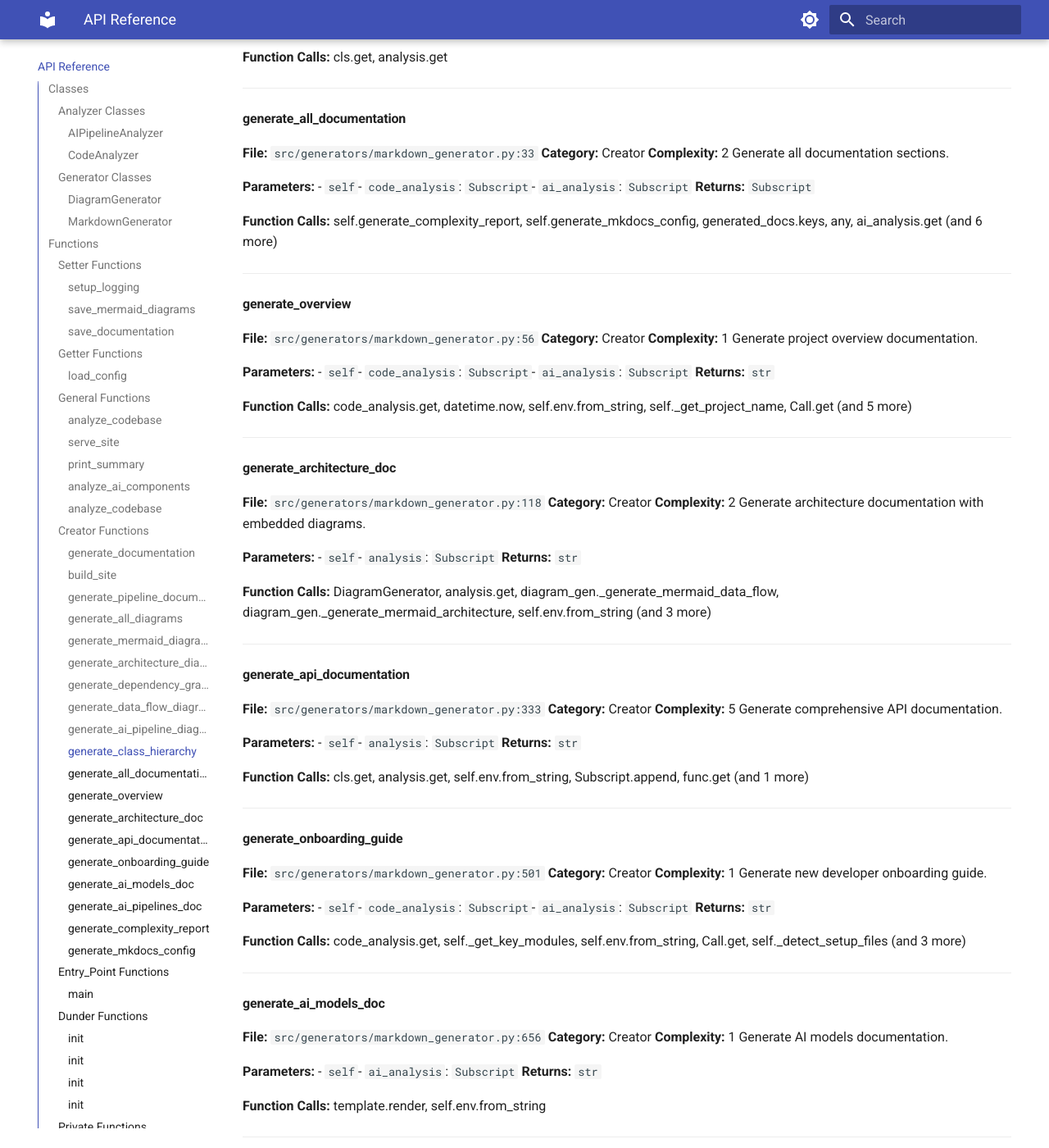
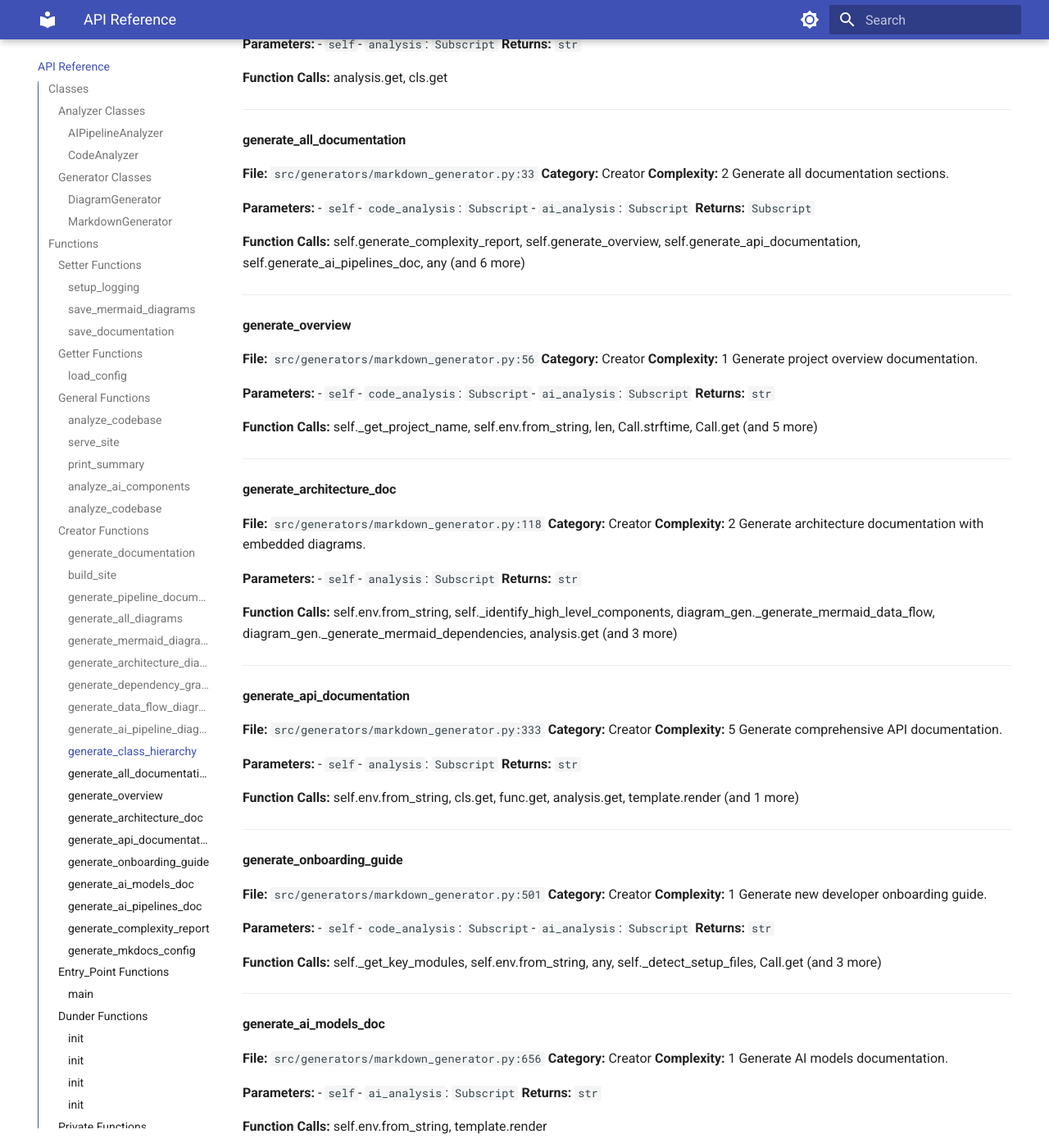
Before and after one commit to manan45/autodoc_generator, an MkDocs documentation site: the page built from docs/api.md, in a window 1280 px wide and 1400 px high, scrolled down 6397 px. Shown: the whole window at 82% size. Built offline with MkDocs 1.6.1 and Material for MkDocs 9.7.7, drawn with Linux system fonts in a browser that asks for light colours; some of the changed text lies outside the part shown.

Commit message:
Enhance documentation generation and GitHub Actions workflow
- Updated mkdocs.yml to include new plugins for improved documentation features.
- Added GitHub Actions workflow for automatic documentation generation on push and PR merge events.
- Improved verification steps for generated documentation and added deployment to GitHub Pages.
- Refined function call documentation in api.md for better clarity.
- Updated architecture and AI pipeline diagrams for accuracy and consistency.

```diff
--- a/docs/api.md
+++ b/docs/api.md
@@ -83,7 +83,7 @@ Set up logging configuration.
 **Returns:** `None`
 
 
-**Function Calls:** logging.basicConfig, getattr, config.get, log_config.get, Call.upper
+**Function Calls:** logging.basicConfig, log_config.get, config.get, getattr, Call.upper
 
 ---
 
@@ -115,7 +115,7 @@ Save all generated documentation to files.
 **Returns:** `None`
 
 
-**Function Calls:** file_path.parent.mkdir, open, docs.items, f.write, print
+**Function Calls:** open, docs.items, print, file_path.parent.mkdir, f.write
 
 ---
 
@@ -151,7 +151,7 @@ Analyze the codebase and return analysis results.
 **Returns:** `tuple`
 
 
-**Function Calls:** ai_analyzer.analyze_ai_components, code_analysis.get, CodeAnalyzer, Call.get, Path (and 5 more)
+**Function Calls:** CodeAnalyzer, len, ai_analyzer.analyze_ai_components, code_analyzer.analyze_codebase, Path (and 5 more)
 
 ---
 
@@ -167,7 +167,7 @@ Serve the documentation site locally.
 **Returns:** `None`
 
 
-**Function Calls:** os.chdir, subprocess.run, print, os.getcwd
+**Function Calls:** subprocess.run, os.getcwd, os.chdir, print
 
 ---
 
@@ -183,7 +183,7 @@ Print analysis summary.
 **Returns:** `None`
 
 
-**Function Calls:** code_analysis.get, set, overview.get, len, ai_analysis.get (and 4 more)
+**Function Calls:** , .join, len, complexity.get, set, summary.get (and 4 more)
 
 ---
 
@@ -199,7 +199,7 @@ Main method to analyze AI/ML components in the repository.
 **Returns:** `Subscript`
 
 
-**Function Calls:** open, set, repo_path.rglob, Subscript.extend, unique_items.append (and 7 more)
+**Function Calls:** self._analyze_file, repo_path.rglob, f.read, Subscript.extend, unique_items.append (and 7 more)
 
 ---
 
@@ -215,7 +215,7 @@ Analyze entire codebase structure and generate insights.
 **Returns:** `Subscript`
 
 
-**Function Calls:** self._analyze_classes, self._analyze_complexity, self._generate_overview, print, self._analyze_architecture (and 6 more)
+**Function Calls:** self._analyze_data_flow, self._generate_overview, self._analyze_modules, self._analyze_classes, self._analyze_dependencies (and 6 more)
 
 ---
 
@@ -233,7 +233,7 @@ Generate documentation from analysis results.
 **Returns:** `None`
 
 
-**Function Calls:** DiagramGenerator, markdown_gen.save_documentation, diagram_gen.save_mermaid_diagrams, config.get, markdown_gen.generate_all_documentation (and 4 more)
+**Function Calls:** diagram_gen.generate_all_diagrams, diagram_gen.save_mermaid_diagrams, config.get, MarkdownGenerator, markdown_gen.save_documentation (and 4 more)
 
 ---
 
@@ -265,7 +265,7 @@ Generate documentation sections for AI pipelines.
 **Returns:** `Subscript`
 
 
-**Function Calls:** analysis_results.get, , .join
+**Function Calls:** , .join, analysis_results.get
 
 ---
 
@@ -281,7 +281,7 @@ Generate all types of diagrams.
 **Returns:** `Subscript`
 
 
-**Function Calls:** self.generate_dependency_graph, self.generate_class_hierarchy, self.generate_mermaid_diagrams, ai_analysis.get, self.generate_ai_pipeline_diagram (and 4 more)
+**Function Calls:** self.generate_mermaid_diagrams, any, self.generate_data_flow_diagram, print, self.generate_ai_pipeline_diagram (and 4 more)
 
 ---
 
@@ -313,7 +313,7 @@ Generate system architecture diagram using diagrams library.
 **Returns:** `str`
 
 
-**Function Calls:** Subscript.lower, str, architecture.get, Cluster, analysis.get (and 10 more)
+**Function Calls:** str, dep.split, self._generate_mermaid_architecture, Flask, dependencies.get (and 10 more)
 
 ---
 
@@ -329,7 +329,7 @@ Generate dependency graph.
 **Returns:** `str`
 
 
-**Function Calls:** dep.replace, analysis.get, Path, Call.replace, dependencies.get (and 1 more)
+**Function Calls:** dependencies.get, Path, analysis.get, Call.replace, dep.replace (and 1 more)
 
 ---
 
@@ -345,7 +345,7 @@ Generate data flow diagram.
 **Returns:** `str`
 
 
-**Function Calls:** analysis.get, range, data_flow.get, len, enumerate
+**Function Calls:** len, data_flow.get, range, analysis.get, enumerate
 
 ---
 
@@ -361,7 +361,7 @@ Generate AI/ML pipeline diagram.
 **Returns:** `str`
 
 
-**Function Calls:** Storage, Cluster, str, data_sources.append, SagemakerModel (and 10 more)
+**Function Calls:** str, SagemakerModel, processors.append, training_components.append, inference_components.append (and 10 more)
 
 ---
 
@@ -377,7 +377,7 @@ Generate class hierarchy diagram.
 **Returns:** `str`
 
 
-**Function Calls:** cls.get, analysis.get
+**Function Calls:** analysis.get, cls.get
 
 ---
 
@@ -393,7 +393,7 @@ Generate all documentation sections.
 **Returns:** `Subscript`
 
 
-**Function Calls:** self.generate_complexity_report, self.generate_mkdocs_config, generated_docs.keys, any, ai_analysis.get (and 6 more)
+**Function Calls:** self.generate_complexity_report, self.generate_overview, self.generate_api_documentation, self.generate_ai_pipelines_doc, any (and 6 more)
 
 ---
 
@@ -409,7 +409,7 @@ Generate project overview documentation.
 **Returns:** `str`
 
 
-**Function Calls:** code_analysis.get, datetime.now, self.env.from_string, self._get_project_name, Call.get (and 5 more)
+**Function Calls:** self._get_project_name, self.env.from_string, len, Call.strftime, Call.get (and 5 more)
 
 ---
 
@@ -425,7 +425,7 @@ Generate architecture documentation with embedded diagrams.
 **Returns:** `str`
 
 
-**Function Calls:** DiagramGenerator, analysis.get, diagram_gen._generate_mermaid_data_flow, diagram_gen._generate_mermaid_architecture, self.env.from_string (and 3 more)
+**Function Calls:** self.env.from_string, self._identify_high_level_components, diagram_gen._generate_mermaid_data_flow, diagram_gen._generate_mermaid_dependencies, analysis.get (and 3 more)
 
 ---
 
@@ -441,7 +441,7 @@ Generate comprehensive API documentation.
 **Returns:** `str`
 
 
-**Function Calls:** cls.get, analysis.get, self.env.from_string, Subscript.append, func.get (and 1 more)
+**Function Calls:** self.env.from_string, cls.get, func.get, analysis.get, template.render (and 1 more)
 
 ---
 
@@ -457,7 +457,7 @@ Generate new developer onboarding guide.
 **Returns:** `str`
 
 
-**Function Calls:** code_analysis.get, self._get_key_modules, self.env.from_string, Call.get, self._detect_setup_files (and 3 more)
+**Function Calls:** self._get_key_modules, self.env.from_string, any, self._detect_setup_files, Call.get (and 3 more)
 
 ---
 
@@ -473,7 +473,7 @@ Generate AI models documentation.
 **Returns:** `str`
 
 
-**Function Calls:** template.render, self.env.from_string
+**Function Calls:** self.env.from_string, template.render
 
 ---
 
@@ -489,7 +489,7 @@ Generate AI pipelines documentation.
 **Returns:** `str`
 
 
-**Function Calls:** template.render, self.env.from_string
+**Function Calls:** self.env.from_string, template.render
 
 ---
 
@@ -505,7 +505,7 @@ Generate code complexity report.
 **Returns:** `str`
 
 
-**Function Calls:** template.render, self.env.from_string, analysis.get
+**Function Calls:** analysis.get, self.env.from_string, template.render
 
 ---
 
@@ -521,7 +521,7 @@ Generate MkDocs configuration.
 **Returns:** `str`
 
 
-**Function Calls:** hasattr, yaml.dump, Subscript.append, self.config.get, mkdocs_config.get (and 1 more)
+**Function Calls:** Subscript.insert, hasattr, self.config.get, yaml.dump, mkdocs_config.get (and 1 more)
 
 ---
 
@@ -537,7 +537,7 @@ Main entry point for the documentation generator.
 
 
 
-**Function Calls:** datetime.now, parser.add_argument, generate_documentation, Call.resolve, Call.strftime (and 13 more)
+**Function Calls:** sys.exit, serve_site, generate_documentation, Call.strftime, load_config (and 13 more)
 
 ---
 
@@ -554,7 +554,7 @@ Main entry point for the documentation generator.
 - `self`- `config`: `Subscript` = `None`
 
 
-**Function Calls:** Call.get, self.config.get, ai_analysis_config.get
+**Function Calls:** self.config.get, Call.get, ai_analysis_config.get
 
 ---
 
@@ -569,7 +569,7 @@ Main entry point for the documentation generator.
 - `self`- `repo_path`: `str`- `config`: `Subscript` = `None`
 
 
-**Function Calls:** analysis_config.get, Path, self.config.get
+**Function Calls:** Path, analysis_config.get, self.config.get
 
 ---
 
@@ -584,7 +584,7 @@ Main entry point for the documentation generator.
 - `self`- `output_dir`: `str` = `docs/diagrams`
 
 
-**Function Calls:** self.output_dir.mkdir, Path
+**Function Calls:** Path, self.output_dir.mkdir
 
 ---
 
@@ -599,7 +599,7 @@ Main entry point for the documentation generator.
 - `self`- `template_dir`: `str`- `output_dir`: `str` = `docs`- `config`: `Subscript` = `None`
 
 
-**Function Calls:** str, self.output_dir.mkdir, FileSystemLoader, Path, Environment
+**Function Calls:** str, FileSystemLoader, Path, Environment, self.output_dir.mkdir
 
 ---
 
@@ -617,7 +617,7 @@ Analyze a single file for AI/ML components.
 **Returns:** `Subscript`
 
 
-**Function Calls:** self._analyze_class, class_analysis.items, str, file_analysis.items, file_path.relative_to (and 10 more)
+**Function Calls:** str, file_path.relative_to, self._extract_imports, self._analyze_class, Subscript.extend (and 10 more)
 
 ---
 
@@ -633,7 +633,7 @@ Analyze a class for ML patterns.
 **Returns:** `Subscript`
 
 
-**Function Calls:** methods.append, self._get_node_name, Subscript.append, isinstance, class_name.lower (and 2 more)
+**Function Calls:** ast.get_docstring, class_name.lower, any, methods.append, self._get_node_name (and 2 more)
 
 ---
 
@@ -649,7 +649,7 @@ Analyze a function for ML patterns.
 **Returns:** `Subscript`
 
 
-**Function Calls:** ast.get_source_segment, func_name.lower, hasattr, Subscript.append, any (and 2 more)
+**Function Calls:** func_name.lower, hasattr, ast.get_source_segment, ast.get_docstring, any (and 2 more)
 
 ---
 
@@ -665,7 +665,7 @@ Analyze file-level patterns.
 **Returns:** `Subscript`
 
 
-**Function Calls:** any, content.lower, Subscript.append
+**Function Calls:** content.lower, Subscript.append, any
 
 ---
 
@@ -697,7 +697,7 @@ Get string representation of AST node.
 **Returns:** `str`
 
 
-**Function Calls:** self._get_node_name, str, isinstance
+**Function Calls:** str, self._get_node_name, isinstance
 
 ---
 
@@ -713,7 +713,7 @@ Check if file should be skipped.
 **Returns:** `bool`
 
 
-**Function Calls:** Path, str, part.startswith
+**Function Calls:** str, Path, part.startswith
 
 ---
 
@@ -729,7 +729,7 @@ Generate project overview statistics.
 **Returns:** `Subscript`
 
 
-**Function Calls:** open, self._detect_languages, content.split, isinstance, self.repo_path.rglob (and 8 more)
+**Function Calls:** self.repo_path.rglob, self._detect_project_type, len, f.read, open (and 8 more)
 
 ---
 
@@ -745,7 +745,7 @@ Extract module information and docstrings.
 **Returns:** `Subscript`
 
 
-**Function Calls:** str, open, print, modules.append, content.split (and 10 more)
+**Function Calls:** self.repo_path.rglob, str, len, f.read, self._extract_imports (and 10 more)
 
 ---
 
@@ -761,7 +761,7 @@ Analyze class definitions and their methods with detailed information.
 **Returns:** `Subscript`
 
 
-**Function Calls:** properties.append, getattr, static_methods.append, isinstance, any (and 16 more)
+**Function Calls:** getattr, open, any, ast.walk, ast.parse (and 16 more)
 
 ---
 
@@ -793,7 +793,7 @@ Analyze import dependencies and create dependency graph.
 **Returns:** `Subscript`
 
 
-**Function Calls:** str, any, open, set, dep.split (and 11 more)
+**Function Calls:** self.repo_path.rglob, str, dep.split, self._extract_imports, f.read (and 11 more)
 
 ---
 
@@ -809,7 +809,7 @@ Analyze code complexity metrics.
 **Returns:** `Subscript`
 
 
-**Function Calls:** str, open, getattr, Subscript.append, h_visit (and 7 more)
+**Function Calls:** self.repo_path.rglob, str, f.read, py_file.relative_to, getattr (and 7 more)
 
 ---
 
@@ -841,7 +841,7 @@ Analyze overall architecture patterns.
 **Returns:** `Subscript`
 
 
-**Function Calls:** self._classify_directory, Subscript.append, d.is_dir, list, directory.rglob (and 6 more)
+**Function Calls:** len, self._classify_directory, d.name.lower, directory.rglob, any (and 6 more)
 
 ---
 
@@ -873,7 +873,7 @@ Get string representation of AST node.
 **Returns:** `str`
 
 
-**Function Calls:** self._get_node_name, str, isinstance
+**Function Calls:** str, self._get_node_name, isinstance
 
 ---
 
@@ -889,7 +889,7 @@ Check if file should be excluded from analysis.
 **Returns:** `bool`
 
 
-**Function Calls:** str, pattern.replace, Path, pattern.startswith, pattern.endswith
+**Function Calls:** str, pattern.startswith, pattern.replace, Path, pattern.endswith
 
 ---
 
@@ -905,7 +905,7 @@ Detect programming languages in the project.
 **Returns:** `Subscript`
 
 
-**Function Calls:** set, languages.add, list, self.repo_path.rglob, file_path.is_file
+**Function Calls:** self.repo_path.rglob, set, list, file_path.is_file, languages.add
 
 ---
 
@@ -921,7 +921,7 @@ Detect the type of project based on files and structure.
 **Returns:** `str`
 
 
-**Function Calls:** any, BinOp.exists, self.repo_path.rglob
+**Function Calls:** self.repo_path.rglob, BinOp.exists, any
 
 ---
 
@@ -937,7 +937,7 @@ Classify directory type based on name.
 **Returns:** `Subscript`
 
 
-**Function Calls:** any, dir_name.lower, classifications.items
+**Function Calls:** classifications.items, dir_name.lower, any
 
 ---
 
@@ -969,7 +969,7 @@ Categorize function based on name and characteristics.
 **Returns:** `str`
 
 
-**Function Calls:** any, func_name.lower, func_name.startswith, func_name.endswith
+**Function Calls:** func_name.endswith, any, func_name.lower, func_name.startswith
 
 ---
 
@@ -1001,7 +1001,7 @@ Categorize class based on name and characteristics.
 **Returns:** `str`
 
 
-**Function Calls:** any, str, Call.lower, class_name.lower
+**Function Calls:** str, any, class_name.lower, Call.lower
 
 ---
 
@@ -1017,7 +1017,7 @@ Classify the type of data transformation.
 **Returns:** `str`
 
 
-**Function Calls:** any, func_name.lower
+**Function Calls:** func_name.lower, any
 
 ---
 
@@ -1033,7 +1033,7 @@ Classify the type of output operation.
 **Returns:** `str`
 
 
-**Function Calls:** any, func_name.lower
+**Function Calls:** func_name.lower, any
 
 ---
 
@@ -1049,7 +1049,7 @@ Classify the type of data store operation.
 **Returns:** `str`
 
 
-**Function Calls:** any, func_name.lower
+**Function Calls:** func_name.lower, any
 
 ---
 
@@ -1065,7 +1065,7 @@ Analyze potential flow chains between functions.
 **Returns:** `Subscript`
 
 
-**Function Calls:** chains.append, data_flow.get, Subscript.append
+**Function Calls:** chains.append, Subscript.append, data_flow.get
 
 ---
 
@@ -1081,7 +1081,7 @@ Generate Mermaid architecture diagram.
 **Returns:** `str`
 
 
-**Function Calls:** architecture.get, analysis.get, Subscript.replace, range, len
+**Function Calls:** len, Subscript.replace, range, analysis.get, architecture.get
 
 ---
 
@@ -1097,7 +1097,7 @@ Generate Mermaid dependency diagram.
 **Returns:** `str`
 
 
-**Function Calls:** Call.stem.replace, dep.replace, analysis.get, list, Path (and 3 more)
+**Function Calls:** dependencies.get, Call.stem.replace, Call.replace, analysis.get, dep.replace (and 3 more)
 
 ---
 
@@ -1113,7 +1113,7 @@ Generate Mermaid data flow diagram.
 **Returns:** `str`
 
 
-**Function Calls:** analysis.get, range, data_flow.get, len, enumerate
+**Function Calls:** len, data_flow.get, range, analysis.get, enumerate
 
 ---
 
@@ -1129,7 +1129,7 @@ Generate Mermaid AI pipeline diagram.
 **Returns:** `str`
 
 
-**Function Calls:** connections.append, enumerate, ai_analysis.get
+**Function Calls:** ai_analysis.get, enumerate, connections.append
 
 ---
 
@@ -1193,7 +1193,7 @@ Get project name from current directory.
 **Returns:** `str`
 
 
-**Function Calls:** Call.title, Path.cwd, Call.replace, Call.name.replace
+**Function Calls:** Call.title, Call.name.replace, Path.cwd, Call.replace
 
 ---
 
@@ -1209,7 +1209,7 @@ Identify high-level system components.
 **Returns:** `list`
 
 
-**Function Calls:** str, m.get, components.append, analysis.get, Call.title (and 8 more)
+**Function Calls:** str, directories.items, len, m.get, Call.name.replace (and 8 more)
 
 ---
 
@@ -1241,7 +1241,7 @@ Get key modules for onboarding.
 **Returns:** `list`
 
 
-**Function Calls:** key_modules.append, analysis.get, module.get, len, self._get_module_description
+**Function Calls:** len, key_modules.append, analysis.get, module.get, self._get_module_description
 
 ---
 
@@ -1257,7 +1257,7 @@ Get description for a module.
 **Returns:** `str`
 
 
-**Function Calls:** Subscript.lower, len, module.get
+**Function Calls:** module.get, Subscript.lower, len
 
 ---
 
@@ -1273,7 +1273,7 @@ Detect common setup files.
 **Returns:** `Subscript`
 
 
-**Function Calls:** Path.cwd, BinOp.exists
+**Function Calls:** BinOp.exists, Path.cwd
 
 ---
 
--- a/mkdocs.yml
+++ b/mkdocs.yml
@@ -10,9 +10,9 @@ markdown_extensions:
 - pymdownx.details
 - pymdownx.superfences:
     custom_fences:
-    - name: mermaid
-      class: mermaid
-      format: !!python/name:pymdownx.superfences.fence_code_format
+    - class: mermaid
+      format: pymdownx.superfences.fence_code_format
+      name: mermaid
 - pymdownx.highlight:
     anchor_linenums: true
 - pymdownx.inlinehilite
@@ -31,6 +31,9 @@ nav:
 plugins:
 - search
 - mermaid2
+- git-revision-date-localized
+- minify:
+    minify_html: true
 site_description: Comprehensive documentation generated automatically from code analysis
 site_dir: site
 site_name: Auto-Generated Documentation
```
Also changed, not shown: other parts of docs/api.md (+6 -6 lines), docs/architecture.md (+18 -18 lines), docs/index.md (+2 -2 lines), 4 other files.
